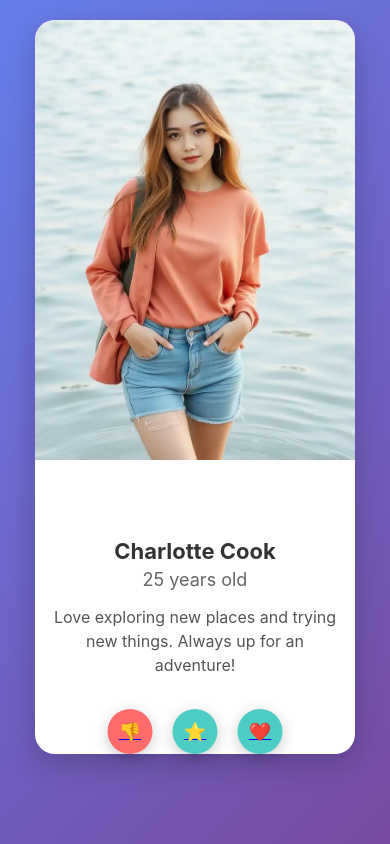
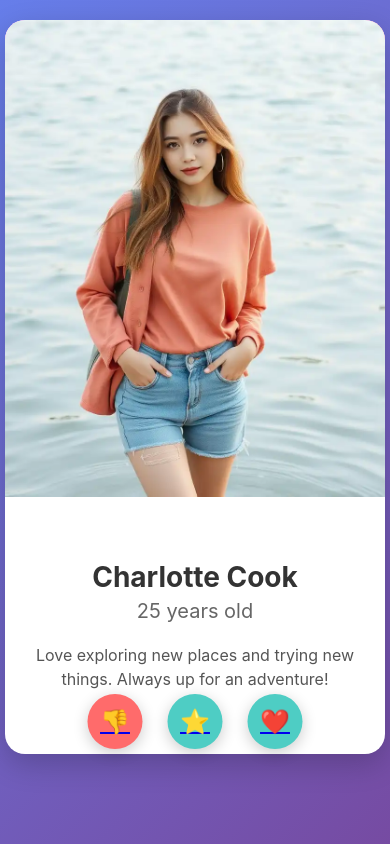
Before and after one commit to TheCoooDer/DatingBuddy, a plain HTML site: page index.html in a window 390 px wide. Drawn offline with Linux system fonts and the light colour scheme.

Commit message:
Update index.html

```diff
--- a/index.html
+++ b/index.html
@@ -23,28 +23,26 @@
 
         .app-container {
             width: 100%;
-            max-width: 400px;
-            height: calc(100vh - 70px); /* Reduced height for Telegram mini app */
+            max-width: 500px; /* Increased max-width */
+            height: calc(100vh - 70px);
             display: flex;
             flex-direction: column;
             margin: 0 auto;
             position: relative;
+            padding: 0 10px;
         }
 
         .card-container {
             flex: 1;
             width: 100%;
-            max-width: 350px;
             position: relative;
             display: flex;
             align-items: center;
             justify-content: center;
-            margin: 0 auto;
         }
 
         .profile-card {
             width: 100%;
-            max-width: 350px;
             background: white;
             border-radius: 20px;
             box-shadow: 0 10px 30px rgba(0, 0, 0, 0.2);
@@ -68,7 +66,7 @@
 
         .profile-image-container {
             width: 100%;
-            height: 65%; /* Increased image height */
+            height: 70%; /* Increased image height */
             border-radius: 20px 20px 0 0;
             overflow: hidden;
             position: relative;
@@ -82,7 +80,7 @@
         }
 
         .profile-info {
-            padding: 20px;
+            padding: 25px;
             text-align: center;
             flex: 1;
             display: flex;
@@ -91,45 +89,45 @@
         }
 
         .profile-name {
-            font-size: 26px;
+            font-size: 32px; /* Increased font size */
             font-weight: 700;
             color: #333;
             margin-bottom: 5px;
         }
 
         .profile-age {
-            font-size: 18px;
+            font-size: 22px; /* Increased font size */
             color: #666;
-            margin-bottom: 15px;
+            margin-bottom: 20px;
         }
 
         .profile-bio {
-            font-size: 16px;
+            font-size: 18px; /* Increased font size */
             color: #555;
             line-height: 1.5;
         }
 
         .action-buttons {
             position: absolute;
-            bottom: 20px;
+            bottom: 25px;
             left: 50%;
             transform: translateX(-50%);
             display: flex;
-            gap: 20px;
+            gap: 25px; /* Increased gap */
             z-index: 101;
-            padding: 0 10px;
+            padding: 0 15px;
         }
 
         .action-btn {
-            width: 50px;
-            height: 50px;
+            width: 65px; /* Increased button size */
+            height: 65px; /* Increased button size */
             border-radius: 50%;
             border: none;
             cursor: pointer;
             display: flex;
             align-items: center;
             justify-content: center;
-            font-size: 22px;
+            font-size: 28px; /* Increased icon size */
             transition: transform 0.2s ease, box-shadow 0.2s ease;
             box-shadow: 0 4px 15px rgba(0, 0, 0, 0.2);
         }
@@ -161,19 +159,19 @@
             position: absolute;
             top: 50%;
             transform: translateY(-50%);
-            font-size: 60px;
+            font-size: 70px; /* Increased indicator size */
             opacity: 0;
             transition: opacity 0.3s ease;
             pointer-events: none;
         }
 
         .swipe-indicator.left {
-            left: 30px;
+            left: 40px; /* Increased spacing */
             color: #ff6b6b;
         }
 
         .swipe-indicator.right {
-            right: 30px;
+            right: 40px; /* Increased spacing */
             color: #4ecdc4;
         }
 
@@ -186,7 +184,6 @@
             padding: 40px;
             color: white;
             width: 100%;
-            max-width: 350px;
             flex: 1;
             display: flex;
             flex-direction: column;
@@ -194,24 +191,24 @@
         }
 
         .empty-state h2 {
-            font-size: 28px;
-            margin-bottom: 15px;
+            font-size: 36px; /* Increased font size */
+            margin-bottom: 20px;
         }
 
         .empty-state p {
-            font-size: 16px;
+            font-size: 20px; /* Increased font size */
             opacity: 0.9;
-            margin-bottom: 20px;
+            margin-bottom: 25px;
         }
 
         .restart-btn {
             margin-top: 20px;
-            padding: 12px 24px;
+            padding: 15px 30px;
             background: white;
             color: #667eea;
             border: none;
             border-radius: 30px;
-            font-size: 16px;
+            font-size: 18px; /* Increased font size */
             font-weight: 600;
             cursor: pointer;
             transition: transform 0.2s ease;
@@ -228,37 +225,54 @@
             right: 15px;
             background: rgba(255, 255, 255, 0.2);
             color: white;
-            padding: 6px 12px;
+            padding: 8px 16px;
             border-radius: 20px;
-            font-size: 14px;
+            font-size: 16px; /* Increased font size */
             backdrop-filter: blur(10px);
         }
 
         @media (max-width: 480px) {
+            .app-container {
+                max-width: 100%;
+                padding: 5px;
+            }
+
             .profile-card {
-                max-width: 320px;
+                max-width: 100%;
             }
 
             .profile-image-container {
-                height: 60%;
+                height: 65%;
             }
 
             .profile-name {
-                font-size: 22px;
+                font-size: 28px;
+            }
+
+            .profile-age {
+                font-size: 20px;
+            }
+
+            .profile-bio {
+                font-size: 16px;
             }
 
             .action-btn {
-                width: 45px;
-                height: 45px;
-                font-size: 18px;
+                width: 55px;
+                height: 55px;
+                font-size: 24px;
             }
 
-            .app-container {
-                padding: 5px;
+            .swipe-indicator {
+                font-size: 60px;
             }
 
-            .profile-info {
-                padding: 15px;
+            .swipe-indicator.left {
+                left: 30px;
+            }
+
+            .swipe-indicator.right {
+                right: 30px;
             }
         }
     </style>
```
